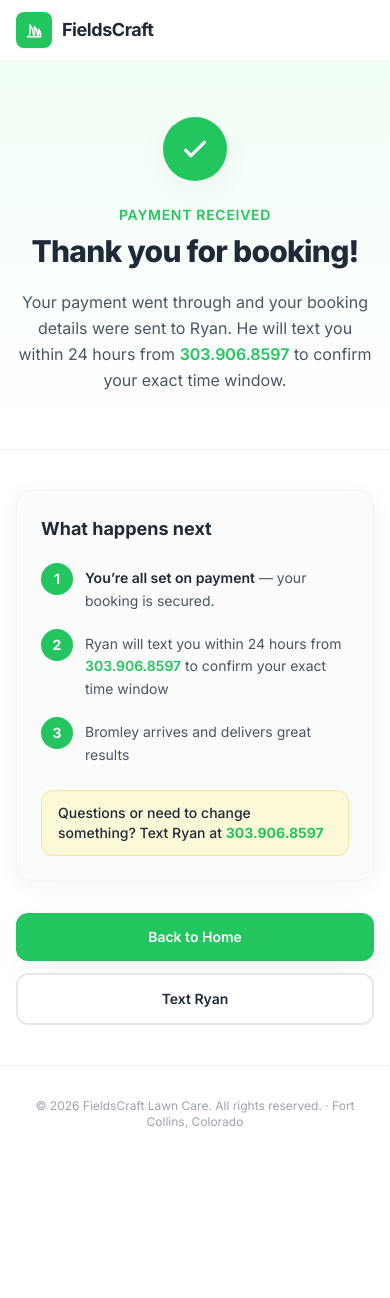
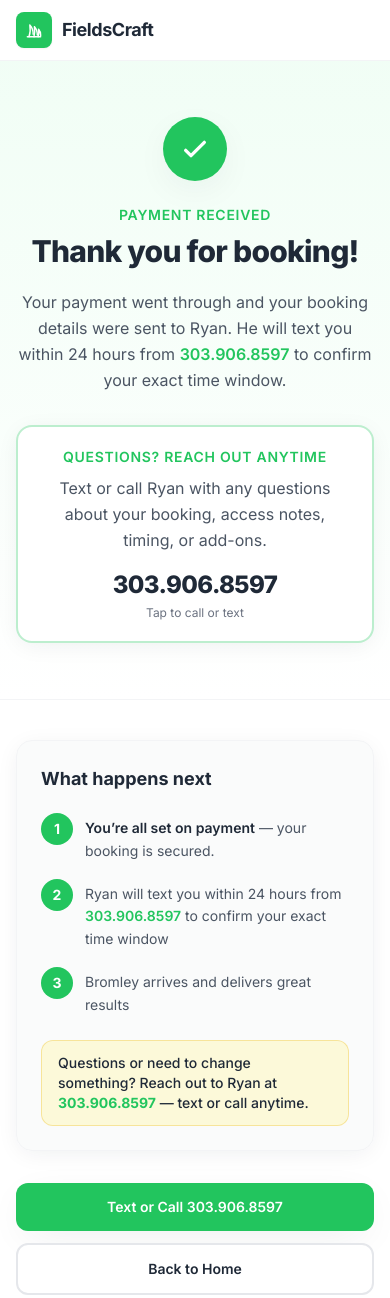
Before and after one commit to RyanFSpack/fieldscraft-lawn-care, a plain HTML site: page thank-you.html in a window 390 px wide. Shown: the top 1298 px of the page. Before the commit the page ends 1162 px from the top, so only its background shows below. Drawn offline with nearby package versions, Linux system fonts and the light colour scheme.

Commit message:
Emphasize Ryan’s phone on the post-payment thank-you page.
Make 303.906.8597 the primary contact callout so customers know to text or call with questions after booking.

```diff
--- a/thank-you.html
+++ b/thank-you.html
@@ -82,6 +82,20 @@
           <a href="tel:+13039068597" class="font-semibold text-brand-green hover:underline">303.906.8597</a>
           to confirm your exact time window.
         </p>
+        <!-- Primary contact callout -->
+        <div class="mx-auto mt-8 max-w-md rounded-2xl border-2 border-brand-green/30 bg-white px-5 py-5 shadow-card">
+          <p class="text-sm font-semibold uppercase tracking-wider text-brand-green">Questions? Reach out anytime</p>
+          <p class="mt-2 text-base leading-relaxed text-gray-600">
+            Text or call Ryan with any questions about your booking, access notes, timing, or add-ons.
+          </p>
+          <a
+            href="tel:+13039068597"
+            class="mt-4 inline-flex items-center justify-center gap-2 text-2xl font-extrabold tracking-tight text-brand-charcoal transition hover:text-brand-green"
+          >
+            303.906.8597
+          </a>
+          <p class="mt-1 text-xs text-gray-500">Tap to call or text</p>
+        </div>
       </div>
     </section>
 
@@ -112,23 +126,24 @@
           </li>
         </ol>
         <p class="mt-6 rounded-xl border border-brand-gold/30 bg-brand-gold-soft/60 px-4 py-3 text-sm font-medium text-brand-charcoal">
-          Questions or need to change something? Text Ryan at
+          Questions or need to change something? Reach out to Ryan at
           <a href="tel:+13039068597" class="font-bold text-brand-green hover:underline">303.906.8597</a>
+          — text or call anytime.
         </p>
       </section>
 
       <div class="mt-8 flex flex-col items-center gap-3 sm:flex-row sm:justify-center">
         <a
-          href="index.html"
+          href="tel:+13039068597"
           class="inline-flex w-full items-center justify-center rounded-xl bg-brand-green px-6 py-3.5 text-sm font-semibold text-white shadow-soft transition hover:bg-brand-green-dark sm:w-auto"
         >
-          Back to Home
+          Text or Call 303.906.8597
         </a>
         <a
-          href="tel:+13039068597"
+          href="index.html"
           class="inline-flex w-full items-center justify-center rounded-xl border-2 border-gray-200 bg-white px-6 py-3.5 text-sm font-semibold text-brand-charcoal transition hover:border-brand-green hover:text-brand-green sm:w-auto"
         >
-          Text Ryan
+          Back to Home
         </a>
       </div>
     </div>
```
